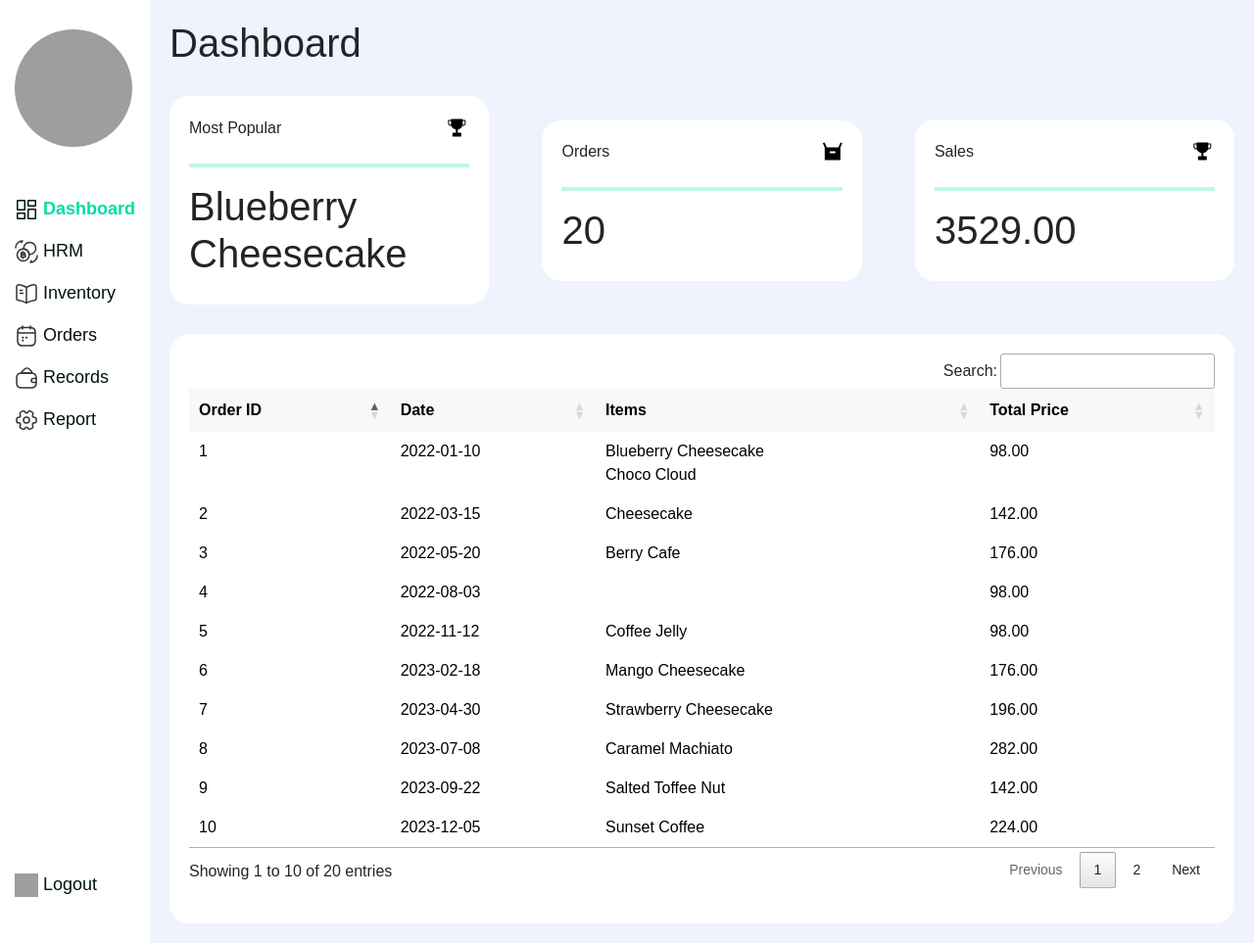
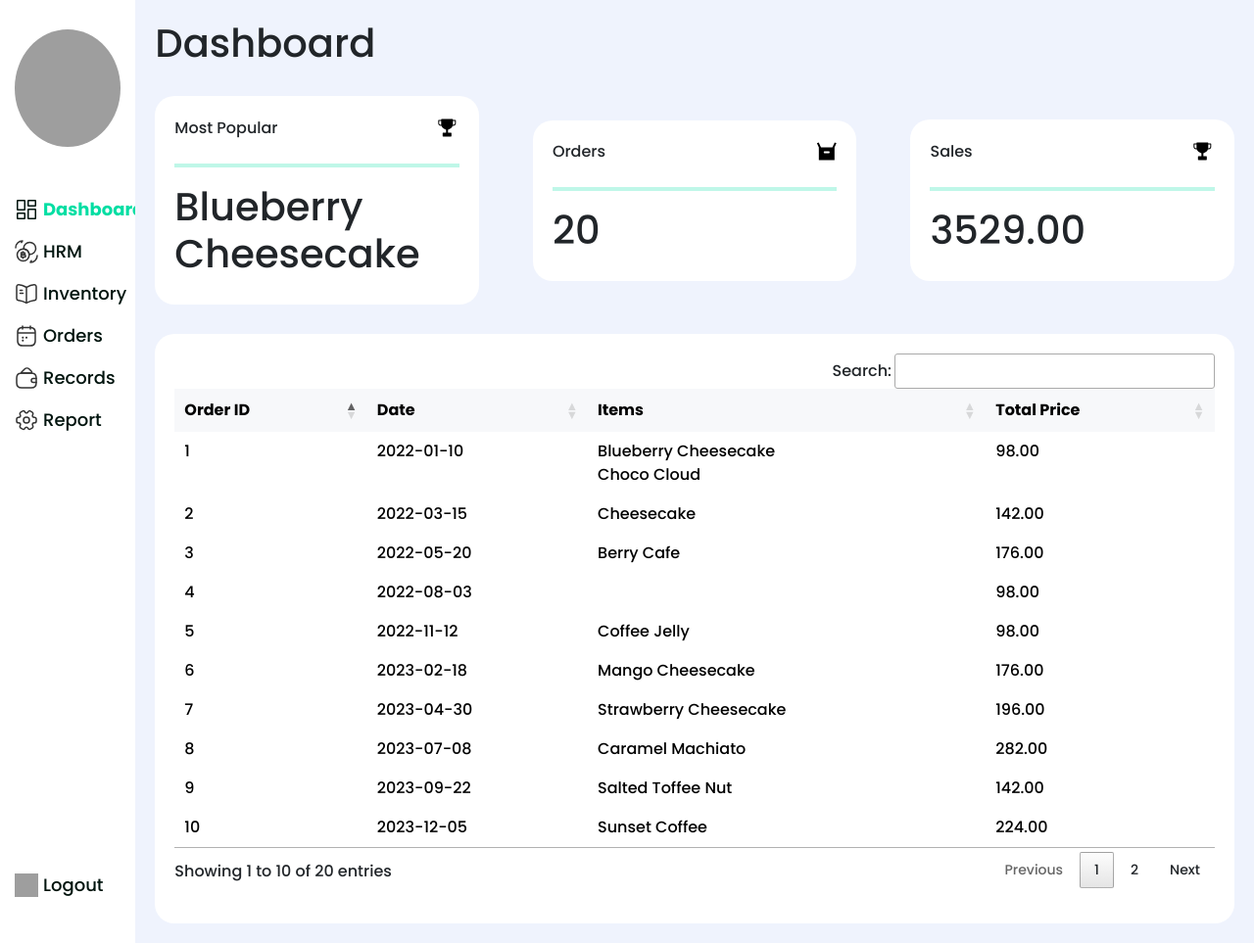
Before and after one commit to lokodata/thirteaann_pos, a PHP site: page /admin/dashboard.php in a window 1280 px wide. Shown: the whole page at 98% size. Run offline with PHP 8.4, Linux system fonts and the light colour scheme; a user stored in the database is signed in; data comes from the database, SQL or seed files in the repository; some libraries are stand-ins or nearby versions; grey boxes are pictures that could not be loaded.

Commit message:
Added modern css reset

```diff
--- a/admin/dashboard.php
+++ b/admin/dashboard.php
@@ -12,6 +12,7 @@
 
     <link href="https://cdn.jsdelivr.net/npm/bootstrap@5.3.2/dist/css/bootstrap.min.css" rel="stylesheet" integrity="sha384-T3c6CoIi6uLrA9TneNEoa7RxnatzjcDSCmG1MXxSR1GAsXEV/Dwwykc2MPK8M2HN" crossorigin="anonymous">
     <link rel="stylesheet" href="../styles/dashboard.css">
+    <link rel="stylesheet" href="../styles/main.css">
     <?php include('../config/config.php'); ?>
 
     <link rel="stylesheet" type="text/css" href="https://cdn.datatables.net/1.11.5/css/jquery.dataTables.css">
--- a/staff/dashboard.php
+++ b/staff/dashboard.php
@@ -12,6 +12,7 @@
 
     <link href="https://cdn.jsdelivr.net/npm/bootstrap@5.3.2/dist/css/bootstrap.min.css" rel="stylesheet" integrity="sha384-T3c6CoIi6uLrA9TneNEoa7RxnatzjcDSCmG1MXxSR1GAsXEV/Dwwykc2MPK8M2HN" crossorigin="anonymous">
     <link rel="stylesheet" href="../styles/dashboard.css">
+    <link rel="stylesheet" href="../styles/main.css">
     <?php include('../config/config.php'); ?>
 
     <link rel="stylesheet" type="text/css" href="https://cdn.datatables.net/1.11.5/css/jquery.dataTables.css">
--- a/styles/main.css
+++ b/styles/main.css
@@ -0,0 +1,80 @@
+@import url("https://fonts.googleapis.com/css2?family=Poppins:ital,wght@0,500;0,600;0,700;1,400&display=swap");
+
+:root {
+  --poppins: "Poppins", sans-serif;
+}
+
+
+
+/* https://www.joshwcomeau.com/css/custom-css-reset/ */
+
+/*
+  1. Use a more-intuitive box-sizing model.
+*/
+*,
+*::before,
+*::after {
+  box-sizing: border-box;
+}
+
+/*
+  2. Remove default margin
+*/
+* {
+  margin: 0;
+}
+
+/*
+  Typographic tweaks!
+  3. Add accessible line-height
+  4. Improve text rendering
+*/
+body {
+  font-family: var(--poppins), sans-serif;
+  font-size: 1rem;
+  line-height: 1.5;
+  -webkit-font-smoothing: antialiased;
+}
+
+/*
+  5. Improve media defaults
+*/
+img,
+picture,
+video,
+canvas,
+svg {
+  display: block;
+  max-width: 100%;
+}
+
+/*
+  6. Remove built-in form typography styles
+*/
+input,
+button,
+textarea,
+select {
+  font: inherit;
+}
+
+/*
+  7. Avoid text overflows
+*/
+p,
+h1,
+h2,
+h3,
+h4,
+h5,
+h6 {
+  overflow-wrap: break-word;
+}
+
+/*
+  8. Create a root stacking context
+*/
+#root,
+#__next {
+  isolation: isolate;
+}
```
